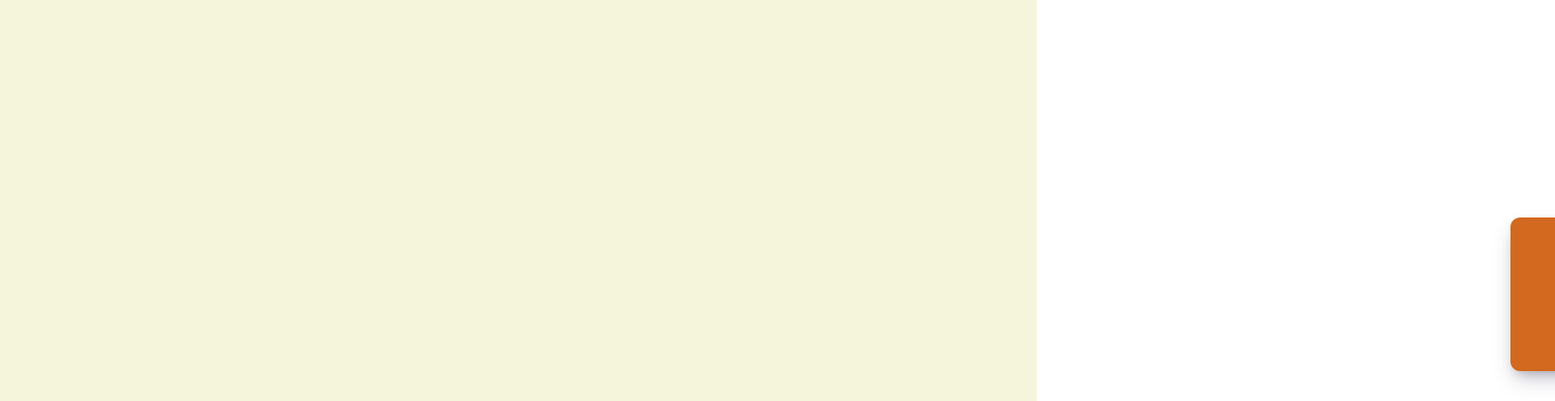
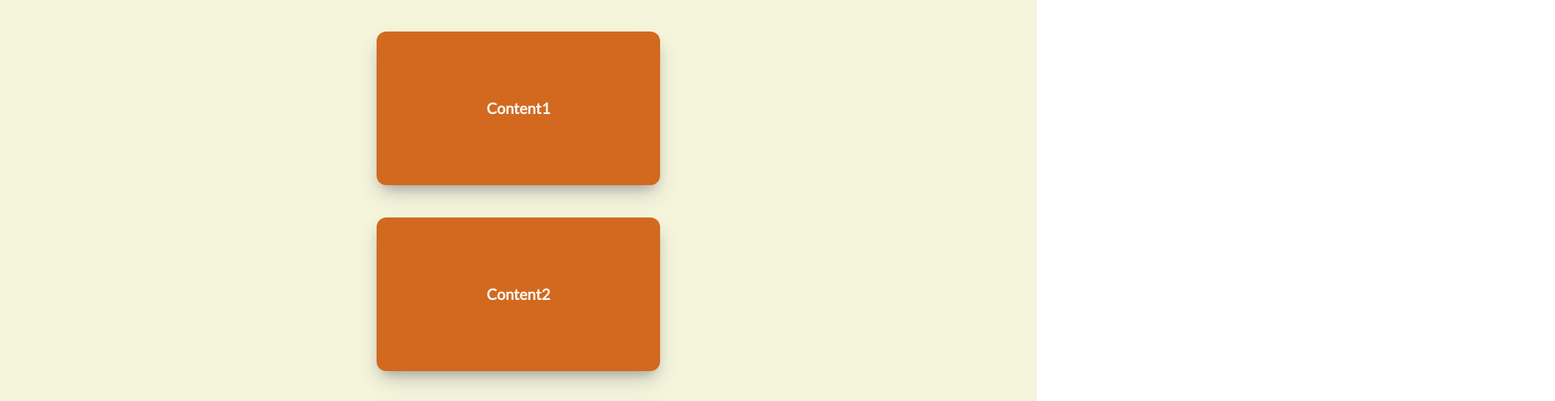
Before and after one commit to wcossior/6.ScrollEfect, a plain HTML site: page index.html in a window 1280 px wide. Shown: the part 63-559 px from the top of the page at 81% size, 1920 px wide, since content can reach past the window. Drawn offline with Linux system fonts and the light colour scheme.

Commit message:
adding the function to display the boxes

```diff
--- a/script.js
+++ b/script.js
@@ -0,0 +1,12 @@
+const boxes = document.querySelectorAll('.box');
+
+document.addEventListener("DOMContentLoaded", ShowBoxes);
+
+function ShowBoxes() {
+    if (window.scrollY === 0) {
+        boxes.forEach(box => {
+            box.classList.add('show');
+        });
+    }
+
+}
--- a/style.css
+++ b/style.css
@@ -32,7 +32,7 @@ body{
     border-radius: 12px;
     box-shadow: rgba(50, 50, 93, 0.25) 0px 13px 27px -5px, rgba(0, 0, 0, 0.3) 0px 8px 16px -8px;
     transform: translateX(400%);
-    transition: transform 0.4s ease;
+    transition: transform 0.5s ease;
 }
 
 .box.show{
@@ -42,3 +42,7 @@ body{
 .box:nth-of-type(odd){
     transform: translateX(-400%);
 }
+
+.box.show:nth-of-type(odd){
+    transform: translateX(0);
+}
```
